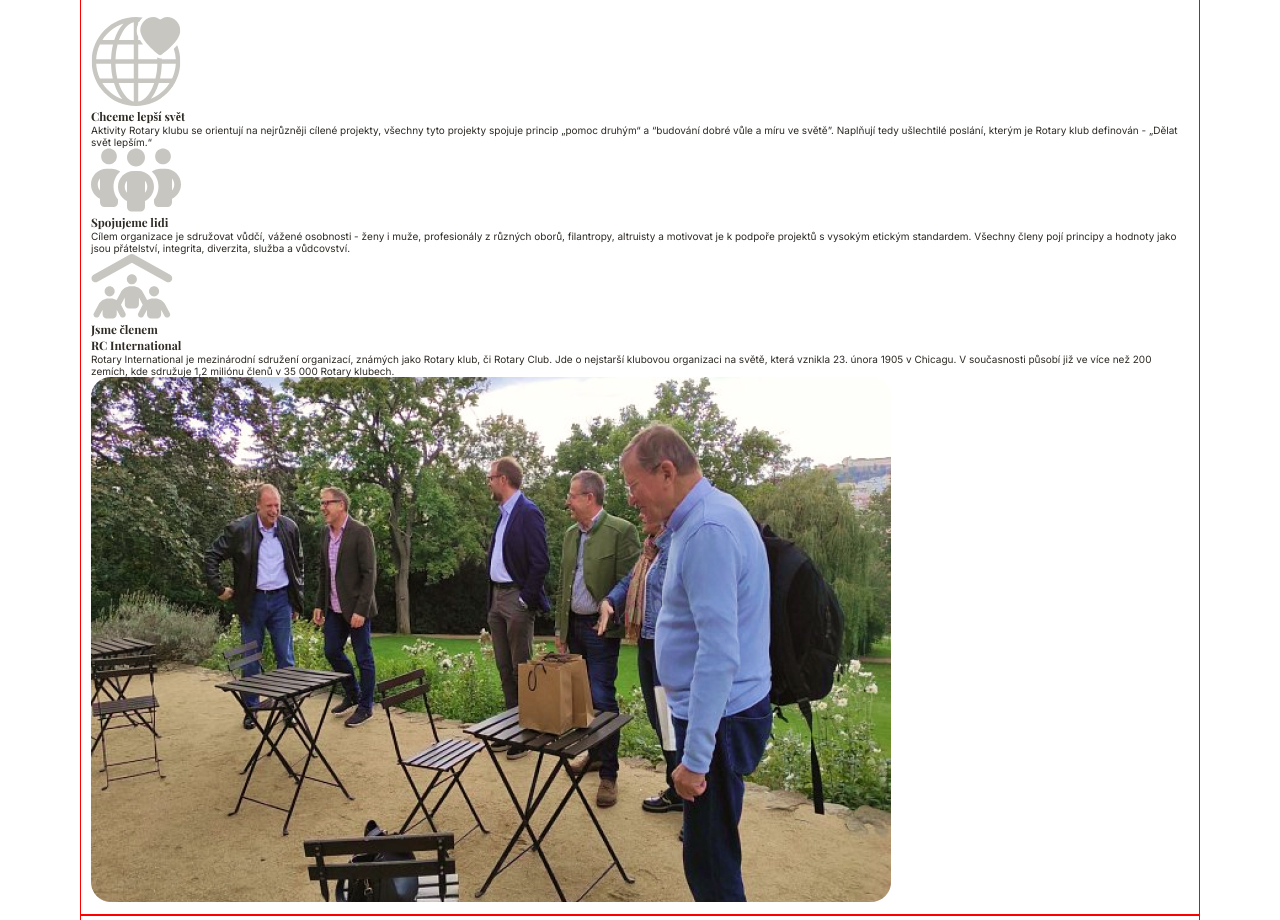
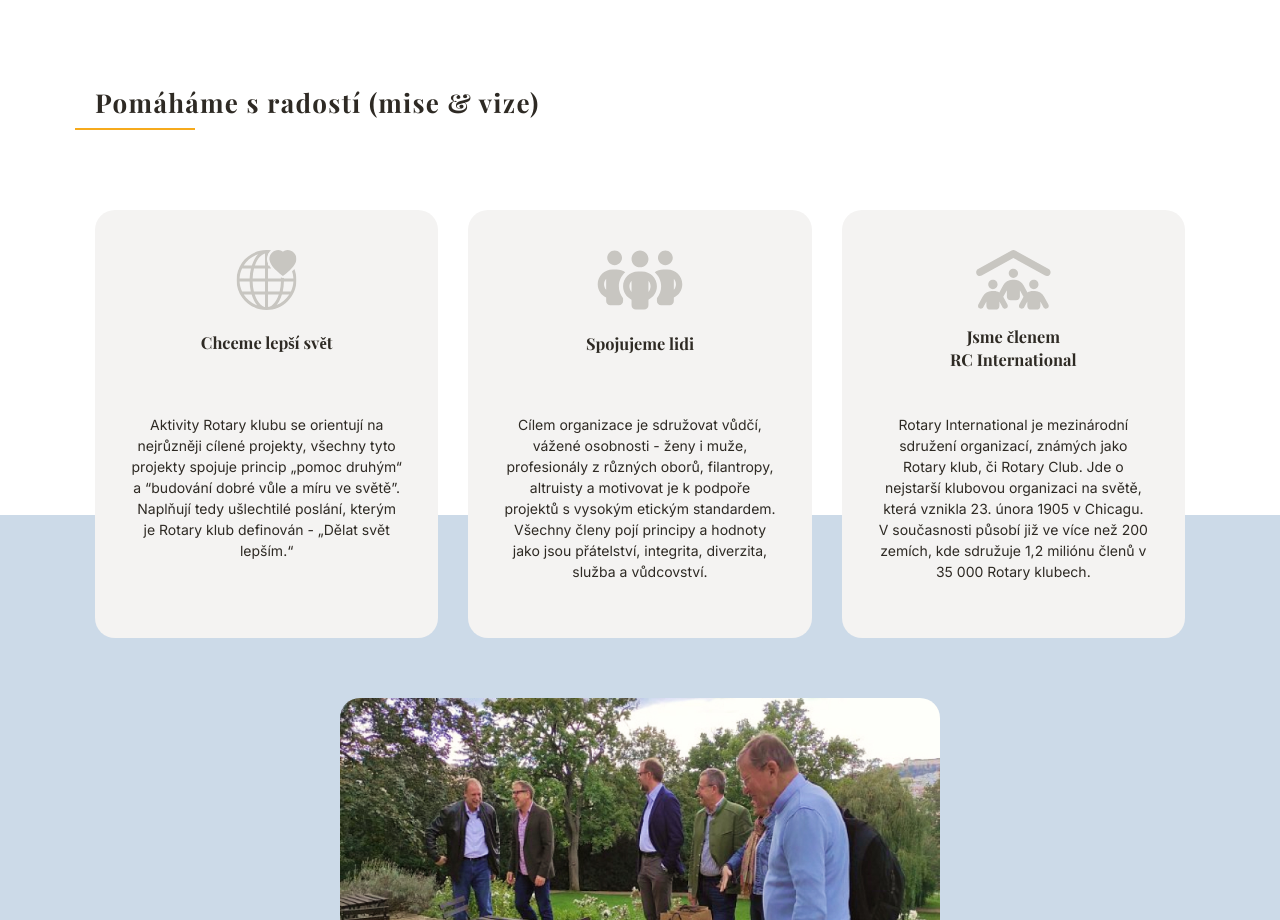
Before and after one commit to adrianacejka/rotary, a plain HTML site: page index.html in a window 1280 px wide. Shown: the part 1880-2800 px from the top of the page. Drawn offline with nearby package versions, Linux system fonts and the light colour scheme.

Commit message:
mise-vize section style complete - grid

```diff
--- a/index.html
+++ b/index.html
@@ -37,52 +37,66 @@
                 Spojujeme lidi <br>
                 Pomáháme s radostí
                 </h1>
-                <a class="cta-button" href="#">Chci se dozvědět více<img src="icons/chevron-down.svg" alt=""></a>
+                <a class="cta-button" href="#projekty-aktuality">Chci se dozvědět více<img src="icons/chevron-down.svg" alt=""></a>
             </div>
         </section>
 
         <section id="kdo-jsme">
-            <div class="wrapper kdo-jsme-wrapper">
+            <div class="wrapper">
+
                 <h2>Kdo jsme</h2>
+
+                <div class="kdo-jsme-wrapper">
                     <p>Přípravné práce na založení prvního Rotary klubu v Československu byly zahájeny již v roce 1924. První informační schůzka se konala na Pražském hradě 14. září 1924. Inaugurace Rotary klubu Praha se konala v Obecním domě 14. září 1925. Řádným členem rodiny Rotary klubů pod číslem 2143 se stal RC Praha 19. října 1925.</p>
                     <p>V roce 1938 měl RC Praha již 110 členů. Činnost klubu byla ukončena 25. srpna 1939 v návaznosti na zákaz činnosti Rotary po německé okupaci. Činnost RC Praha byla na krátkou dobu obnovena 8. října 1945. V roce 1947 měl klub 82 členů. Klub opět zanikl po únorovém komunistickém puči 28. června 1948.</p>
                     <p> Slavnost odevzdání zakládací listiny se konala 1. listopadu 1925. Na slavnosti dekoroval zástupce Rotary z Velké Británie prezidenta RC Praha zlatým řetězem s emblémem Rotary, který klubu daroval RC Doncaster. Klubovou vlajku převzal klub 7. prosince 1925 v hotelu de Saxe. Legálně existující korporací na půdě Československé se stal RC Praha 11. ledna 1926.</p>
                     <p>K prvním kontaktům vedoucím k obnovení Rotary klubu v Praze došlo v prosinci 1989.
                     V lednu 1990 byl RC Praha uznán jako "klub v přípravě". Jako první obnovený klub byl RC Praha přijat do Rotary International 8. června 1990. Zakládající charta byla obnovenému klubu slavnostně předána v pražském Kongresovém paláci 2. května 1991.</p>
                 </div>
+            </div>
         </section>
 
         <section id="projekty-aktuality">
+            <div class="background"></div>
             <div class="wrapper projekty-aktuality-wrapper">
+
+                <div class="cards-container">
                     <h2>Pomáháme s radostí (mise &amp; vize)</h2>
                     <div class="card mise-vize">
-                    <img class="ikona-mise-vize" src="icons/globe.svg" width="90">
+                        <div class="mise-vize-top">
+                            <img class="ikona-mise-vize" src="icons/globe.svg">
                             <h3>Chceme lepší svět</h3>
+                        </div>
                         <p>Aktivity Rotary klubu se orientují na nejrůzněji cílené projekty, všechny tyto projekty spojuje princip „pomoc druhým“ a “budování dobré vůle a míru ve světě”. Naplňují tedy ušlechtilé poslání, kterým je Rotary klub definován - „Dělat svět lepším.“</p>
                     </div>
                     <div class="card mise-vize">
+                        <div class="mise-vize-top">
                             <img class="ikona-mise-vize" src="icons/people.svg">
                             <h3>Spojujeme lidi</h3>
+                        </div>
                         <p>Cílem organizace je sdružovat vůdčí, vážené osobnosti - ženy i muže, profesionály z různých oborů, filantropy, altruisty a motivovat je k podpoře projektů s vysokým etickým standardem. Všechny členy pojí principy a hodnoty jako jsou přátelství, integrita, diverzita, služba a vůdcovství.</p>
                     </div>
                     <div class="card mise-vize">
+                        <div class="mise-vize-top">
                             <img class="ikona-mise-vize" src="icons/people-roof.svg">
                             <h3>Jsme členem <br>
                             RC International</h3>
+                        </div>
                         <p>Rotary International je mezinárodní sdružení organizací, známých jako Rotary klub, či Rotary Club. Jde o nejstarší klubovou organizaci na světě, která vznikla 23. února 1905 v Chicagu. V současnosti působí již ve více než 200 zemích, kde sdružuje 1,2 miliónu členů v 35 000 Rotary klubech.</p>
                     </div>
-                <div class="pozadi"></div>
-                <img src="images/foto-o-nas.jpg" alt="Členové Rotary Klubu Praha">
+                </div>
+                <img class="members" src="images/foto-o-nas.jpg" alt="Členové Rotary Klubu Praha">
+
             </div>
 
         </section>
 
+        <section id="kontakty">
+            <div class="wrapper contacts-wrapper">
 
-        <section id="kontakty">
-            <div class="wrapper kontacts-wraper">
+                <div class="cards-container flex">   <!-- cards-container -->
                     <h2>Kontakty</h2>
-                <div class="contacts">
-                    <div class="contact-card one">
+                    <div class="card card-contact card-1">
                         <div class="contact-name">
                             <img src="icons/kontakt.svg" alt="" width="100">
                             <h5>Mgr. Tomáš Podivínský</h5>
@@ -93,7 +107,7 @@
                             <a href="mailto:jan.novak@novak.cz"><span><img src="icons/mail.svg"></span>jan.novak@novak.cz</a>
                         </div>
                     </div>
-                    <div class="card-contact two">
+                    <div class="card card-contact card-2">
                         <div class="contact-name">
                             <img src="icons/kontakt.svg" alt="" width="100">
                             <h5>Ing. Petr Novák</h5>
@@ -104,7 +118,7 @@
                             <a href="mailto:jan.novak@novak.cz"><span><img src="icons/mail.svg" alt=""></span>jan.novak@novak.cz</a>
                         </div>
                     </div>
-                    <div class="card-contact three">
+                    <div class="card card-contact card-3">
                         <div class="contact-name">
                             <img src="icons/kontakt.svg" alt="" width="100">
                             <h5>MUDr. Petr Uher</h5>
@@ -115,7 +129,7 @@
                             <a href="mailto:jan.novak@novak.cz"><span><img src="icons/mail.svg"></span>jan.novak@novak.cz</a>
                         </div>
                     </div>
-                    <div class="card-contact four">
+                    <div class="card card-contact card-4">
                         <div class="contact-name">
                             <img src="icons/marker-pin.svg" alt="" width="100">
                             <h5>Hotel Ambassador<br>
@@ -129,7 +143,7 @@
                             </p>
                         </div>
                     </div>
-                    <div class="card-contact five">
+                    <div class="card card-contact card-5">
                         <div class="contact-name">
                             <img src="icons/present.svg" alt="" width="100">
                             <h5>Bankovní spojení</h5>
@@ -140,18 +154,18 @@
                             </p>
                         </div>
                     </div>
-                </div>
+
                     <div class="distrikt2240">
                         <img src="logo/rotary-distrikt-2240-logo.svg" class="logo-distrikt2240" alt="" width="240">
                         <a href="https://www.rotary2240.org/cs/" target="_blank">Navštivte web Rotary Distrikt 2240</a>
                     </div>
                 </div>
-
+            </div>
         </section>
 
     </main>
     <footer>
-        <div class="wrapper distrikt2240-wrapper">
+        <div class="wrapper distrikt2240-container">
             <div class="footer-left">
                 Sledujte nás <a href="#"><img src="icons/facebook.svg" alt="" width="50">facebook</a>
             </div>
--- a/styles.css
+++ b/styles.css
@@ -6,6 +6,7 @@
     --black5: #F4F3F2;
     --white: #FFFFFF;
     --primary-color: #00488C;
+    --primary-color-10: #CCDAE8;
     --secondary-color: #F6AA1C;
     --accent: #9DDFD3;
     --primary-gradient: linear-gradient(123.1deg, #003261 12.28%, #001F3C 78.14%);
@@ -40,6 +41,11 @@ h1, h2, h3, h4 {
     font-family: 'Playfair Display', serif;
 }
 
+h2 {
+    color: var(--black);
+    font-weight: 400;
+}
+
 a {
     text-decoration: none;
     color: inherit;
@@ -47,7 +53,7 @@ a {
 
 .wrapper {
     max-width: 1120px;
-    border: 1px solid red;
+    /* border: 1px solid red; */
     margin: auto;
     padding: 10px;
 }
@@ -80,18 +86,22 @@ header {
 .main-menu ul li {
     list-style-type: none;
     display: inline-block;
-    text-transform: uppercase;
+    /* text-transform: capitalize; */
     font-size: 1.4em;
-    font-weight: 600;
-    color: var(--black50);
+    font-weight: 400;
+    color: var(--black75);
 }
 
 .main-menu ul li a {
     padding: 10px 20px;
 }
 
+.main-menu ul li a:last-of-type {
+    margin-left: 10px;
+}
+
 .main-menu ul li a:hover {
-    color: var(--black);
+    color: var(--primary-color);
 }
 
 .rotary-int {
@@ -101,13 +111,11 @@ header {
     text-transform: capitalize;
     font-weight: 400;
     border-radius: 30px;
-    padding: 12px 40px;
 }
 
 .rotary-int:hover {
     background: var(--secondary-color);
     color: var(--black);
-
 }
 
 
@@ -174,19 +182,29 @@ h1 {
 
 .cta-button:hover {
     background-color: var(--secondary-color);
-
 }
 
 /* hero section end */
 
+
+
 /* Kdo jsme section start */
+.kdo-jsme-wrapper {
+    padding: 0 15% 120px 15%;
+}
+
 h2 {
-    font-size: 1.8em;
+    font-size: 2.6em;
     font-weight: 700;
     letter-spacing: 0.05em;
     margin-bottom: 60px;
-    margin-left: -60px;
     position: relative;
+
+}
+
+#kdo-jsme h2 {
+    color: var(--black5);
+    padding-top: 140px;
 
 }
 
@@ -198,23 +216,17 @@ h2::before {
     position: absolute;
     bottom: -10px;
     left: -20px;
-
 }
 
 #kdo-jsme {
     background: var(--primary-gradient);
 }
 
-.kdo-jsme-wrapper {
-    padding: 140px 15% 120px 15%;
-    color: var(--black5);
+.kdo-jsme-wrapper p {
     font-size: 1.6em;
     font-weight: 400;
     line-height: 30px;
-
-}
-
-.kdo-jsme-wrapper p {
+    color: var(--black5);
     margin-bottom: 30px;
     position: relative;
 }
@@ -232,5 +244,92 @@ h2::before {
 
 /* Kdo jsme section end */
 
+/* ---------------------------------- */
+.projekty-aktuality-wrapper,
+.contacts-wrapper {
+    padding: 140px 15px 120px 15px;
+}
+/* ---------------------------------- */
+
 /* Projekty-aktuality section start */
-/* Projekty-aktuality section start */
+
+.cards-container {
+    width: 100%;
+    display: grid;
+    grid-template-columns: repeat(3, 1fr);
+    grid-template-rows: auto;
+    gap: 30px;
+    justify-content: space-between;
+}
+
+.cards-container h2 { /* nadpis h2 Pomáháme s radostí (mise & vize) */
+    grid-column-start: 1;
+    grid-column-end: -1;
+
+}
+
+.card {
+    padding: 40px 35px;
+    background-color: var(--black5);
+    color: var(--black);
+    border-radius: 20px;
+    color: var(--black);
+    font-size: 1.4em;
+    text-align: center;
+    display: flex;
+    flex-direction: column;
+    gap: 60px;
+}
+
+.mise-vize-top {
+    display: flex;
+    flex-direction: column;
+    gap: 15px;
+    height: 30%;
+    justify-content: space-between;
+}
+
+.ikona-mise-vize {
+    display: inline-block;
+    height: 60px;
+}
+
+.mise-vize p {
+    line-height: 1.5em;
+}
+
+.members {
+    border-radius: 20px;
+    display: block;
+    margin: 60px auto 0 auto;
+    max-width: 600px;
+
+}
+#projekty-aktuality {
+    position: relative;
+}
+.background {
+    width: 100%;
+    height: 500px;
+    /* background-color: var(--primary-color); */
+    background-color: var(--primary-color-10);
+    position: absolute;
+    z-index: -998;
+    top: 45%;
+}
+
+/* Projekty-aktuality section end */
+
+/* Kontakty section start */
+
+.card-contact {
+    background-color: var(--white);
+}
+
+.distrikt2240 {
+    grid-column: -4 / -1;
+    grid-row: 4 / 5;
+
+
+}
+/* Kontakty section end */
```
Lines whose indentation alone changed are shown as unchanged.
